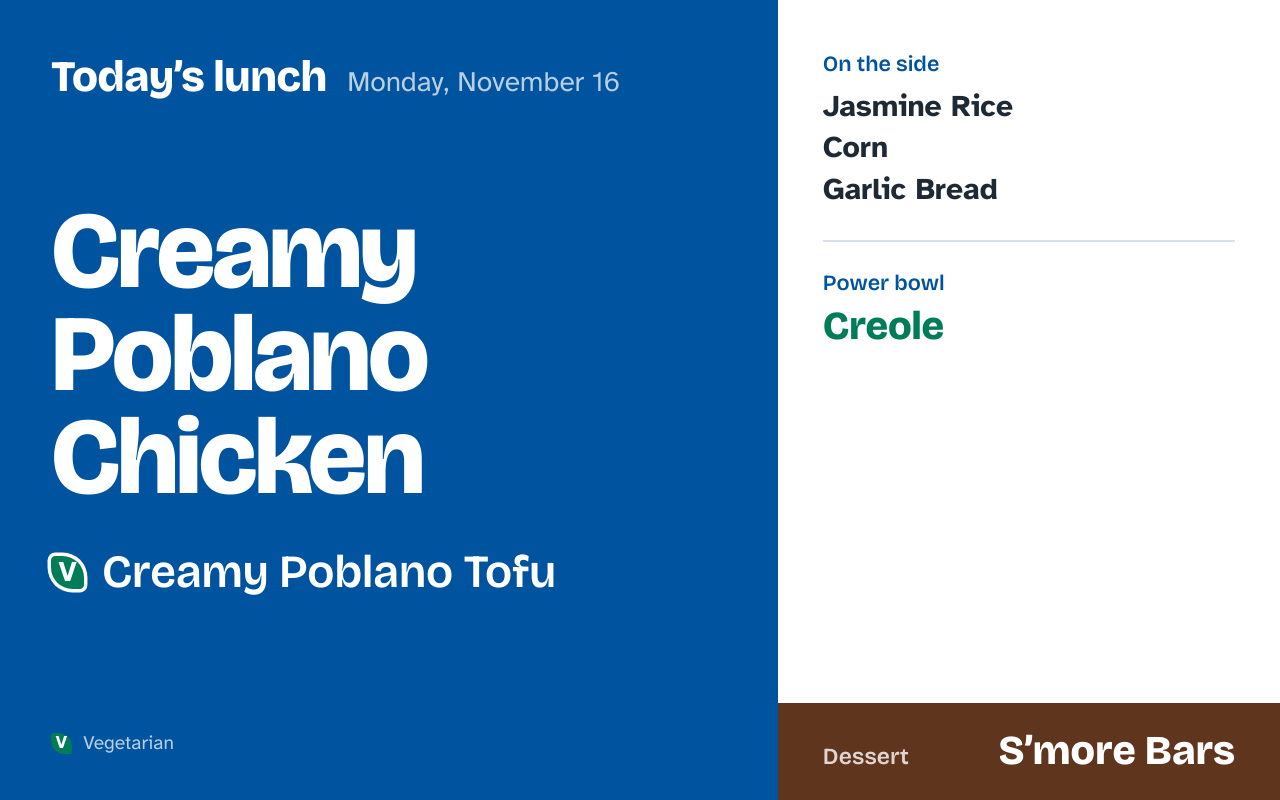
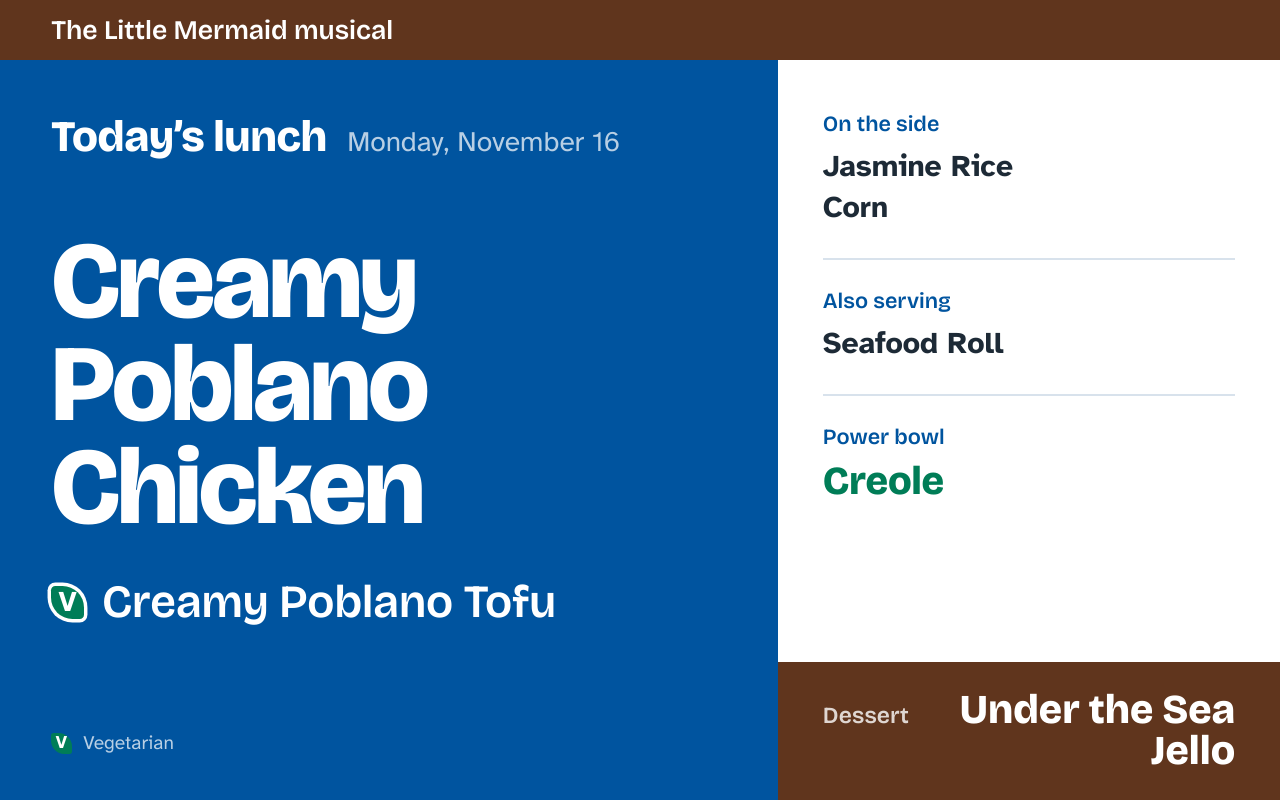
Before and after one commit to ngilsdorf-coder/Blake-Lunch, a plain HTML site: page index.html in a window 1280 px wide. Drawn offline with nearby package versions, Linux system fonts and the light colour scheme.

Commit message:
Add files via upload

```diff
--- a/index.html
+++ b/index.html
@@ -196,10 +196,9 @@ const MENU = {
   "2026-11-10": { entrees: ["Scrambled Eggs", "Sausage", "V Vegan Sausage"], sides: ["Hash Brown Potatoes"], pizza: true, bowl: "Falafel Salad", dessert: "Mini Donuts" },
   "2026-11-11": { entrees: ["General Tso’s Chicken", "V General Tso’s Tofu"], sides: ["Lo Mein Noodles", "Steamed Vegetables", "Vegetarian Egg Roll"], bowl: "Bulgogi", dessert: "Fortune Cookie" },
   "2026-11-12": { entrees: ["Meat Lasagna", "Cheese Lasagna"], sides: ["Roasted Cauliflower"], pizza: true, bowl: "Burrito", dessert: "Devil’s Food Cake" },
-  "2026-11-13": { entrees: ["Santa Fe Chicken"], sides: ["V Black Beans", "Cilantro Lime Quinoa", "Steamed Corn", "Chipotle Cream Sauce"], also: ["Seafood Roll"], bowl: "Kale", dessert: "Under the Sea Jello", note: "The Little Mermaid musical" },
-  "2026-11-16": { entrees: ["Creamy Poblano Chicken", "V Creamy Poblano Tofu"], sides: ["Jasmine Rice", "Corn", "Garlic Bread"], bowl: "Creole", dessert: "S’more Bars" },
+  "2026-11-16": { entrees: ["Creamy Poblano Chicken", "V Creamy Poblano Tofu"], sides: ["Jasmine Rice", "Corn"], also: ["Seafood Roll"], bowl: "Creole", dessert: "Under the Sea Jello", note: "The Little Mermaid musical" },
   "2026-11-17": { entrees: ["Blackened Fish", "V Blackened Tofu"], sides: ["Creamy Polenta", "Sautéed Spinach"], pizza: true, bowl: "Brunch", dessert: "Cinnamon Streusel Cake" },
-  "2026-11-18": { entrees: ["Hawaiian Pork", "V Hawaiian Mock Duck"], sides: ["Sweet Potato Mash", "Pineapple Cabbage Slaw"], also: ["Dill Pickle Chicken Sandwich"], bowl: "Niçoise", dessert: "Brownie" },
+  "2026-11-18": { entrees: ["Santa Fe Chicken", "V Black Beans"], sides: ["Cilantro Lime Quinoa", "Steamed Corn", "Chipotle Cream Sauce", "Garlic Toast"], bowl: "Kale", dessert: "S’more Bars" },
   "2026-11-19": { feature: "Turkey Feast", entrees: ["Oven Roasted Turkey", "V Vegan Meatballs"], sides: ["Mashed Potatoes", "V Vegetarian Gravy", "Herbed Stuffing", "Green Bean Casserole", "Cranberry Sauce"], bowl: "Pesto", dessert: "Pumpkin Pie" },
   "2026-11-20": { feature: "Baked Potato Bar", entrees: ["Beef Chili", "V Vegan Chili"], sides: ["Bacon", "Shredded Cheese & Sour Cream", "Cauliflower"], also: ["All-Beef Hot Dog"], bowl: "Chicken Caesar", dessert: "Cookie" },
   "2026-11-23": { entrees: ["Doro Wat|Ethiopian chicken stew", "V Tofu Curry"], sides: ["Rice", "Spiced Carrots"], also: ["Gyro Flatbread"], bowl: "Miso", dessert: "Frozen Treats" },
```
